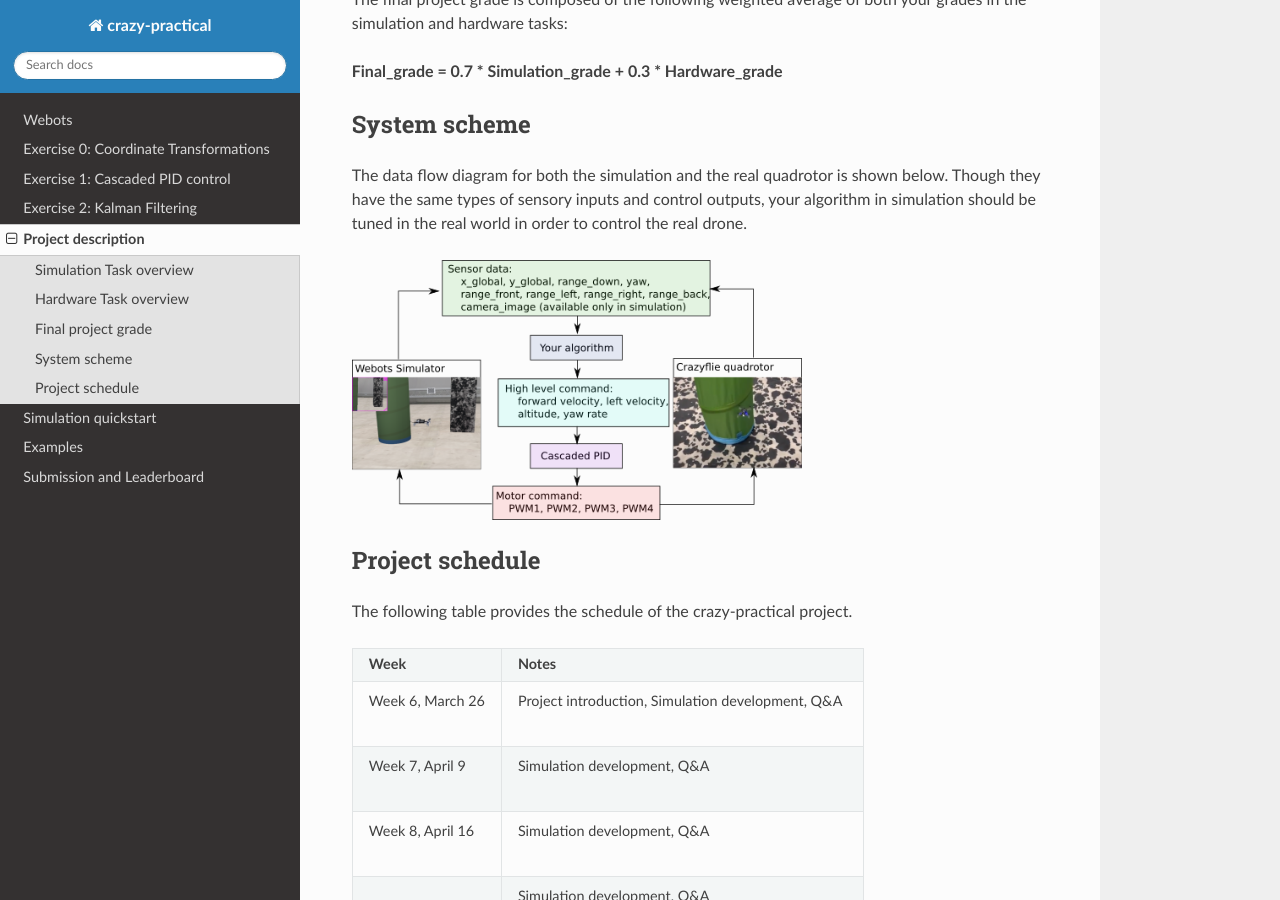
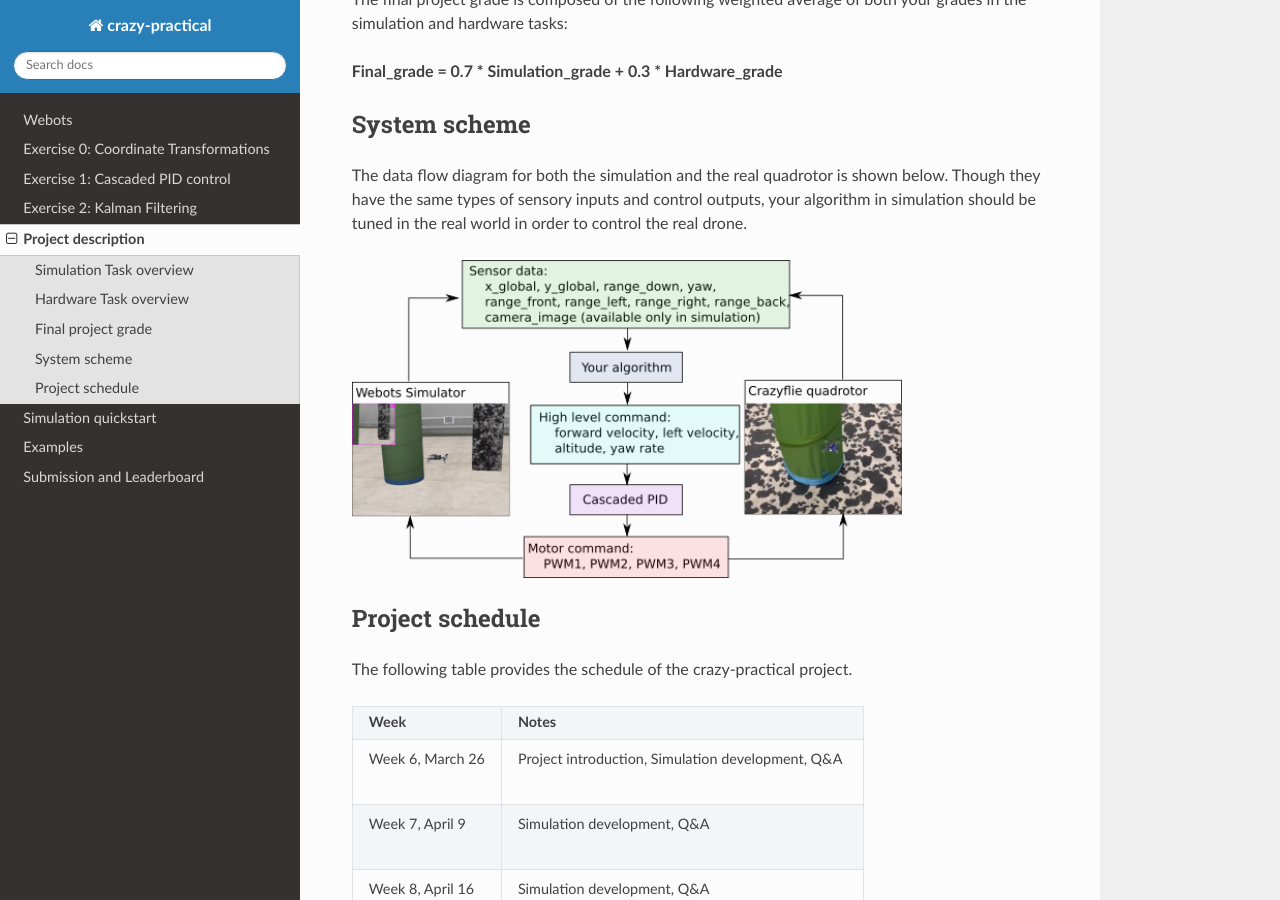
Before and after one commit to lis-epfl/micro-502, a Sphinx documentation site: the page built from docs/assignment/project_description.rst, in a window 1280 px wide and 900 px high, scrolled down 3331 px. Built offline with Sphinx 7.4.7 and the Read the Docs theme 2.0.0, drawn with Linux system fonts in a browser that asks for light colours.

Commit message:
update image size in the project description

```diff
--- a/docs/assignment/project_description.rst
+++ b/docs/assignment/project_description.rst
@@ -85,7 +85,7 @@ The data flow diagram for both the simulation and the real quadrotor is shown be
 Though they have the same types of sensory inputs and control outputs, your algorithm in simulation should be tuned in the real world in order to control the real drone.
 
 .. image:: sim2real_edit.png
-  :width: 450
+  :width: 550
   :alt: sim2real
 
 Project schedule
```
Also changed, not shown: 1 other file.
